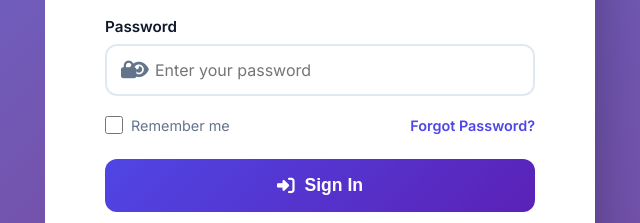
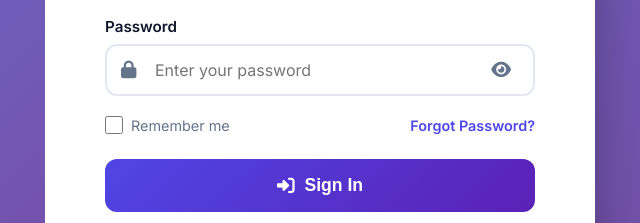
Before and after one commit to justinnnn-bit/gym-, a website: page public/login.html in a window 1280 px wide. Shown: the part 333-556 px from the top of the page, 595-1235 px from the left. Drawn offline with nearby package versions, Linux system fonts and the light colour scheme.

Commit message:
Fix: Add proper icon positioning for both left and toggle-password icons

```diff
--- a/public/login-styles.css
+++ b/public/login-styles.css
@@ -166,6 +166,24 @@ body {
     left: 16px;
     color: var(--text-secondary);
     font-size: 1.1em;
+    top: 50%;
+    transform: translateY(-50%);
+    pointer-events: none;
+}
+
+.input-wrapper i.toggle-password {
+    left: auto;
+    right: 16px;
+    pointer-events: auto;
+    cursor: pointer;
+    padding: 8px;
+    font-size: 1.1em;
+    color: var(--text-secondary);
+    z-index: 10;
+}
+
+.input-wrapper i.toggle-password:hover {
+    color: var(--primary);
 }
 
 .input-wrapper input {
@@ -182,24 +200,6 @@ body {
     outline: none;
     border-color: var(--primary);
     box-shadow: 0 0 0 4px rgba(79, 70, 229, 0.1);
-}
-
-.toggle-password {
-    position: absolute;
-    right: 16px;
-    top: 50%;
-    transform: translateY(-50%);
-    cursor: pointer;
-    color: var(--text-secondary);
-    font-size: 1.1em;
-    padding: 8px;
-    transition: all 0.3s;
-    z-index: 5;
-    pointer-events: auto;
-}
-
-.toggle-password:hover {
-    color: var(--primary);
 }
 
 .input-hint {
```
